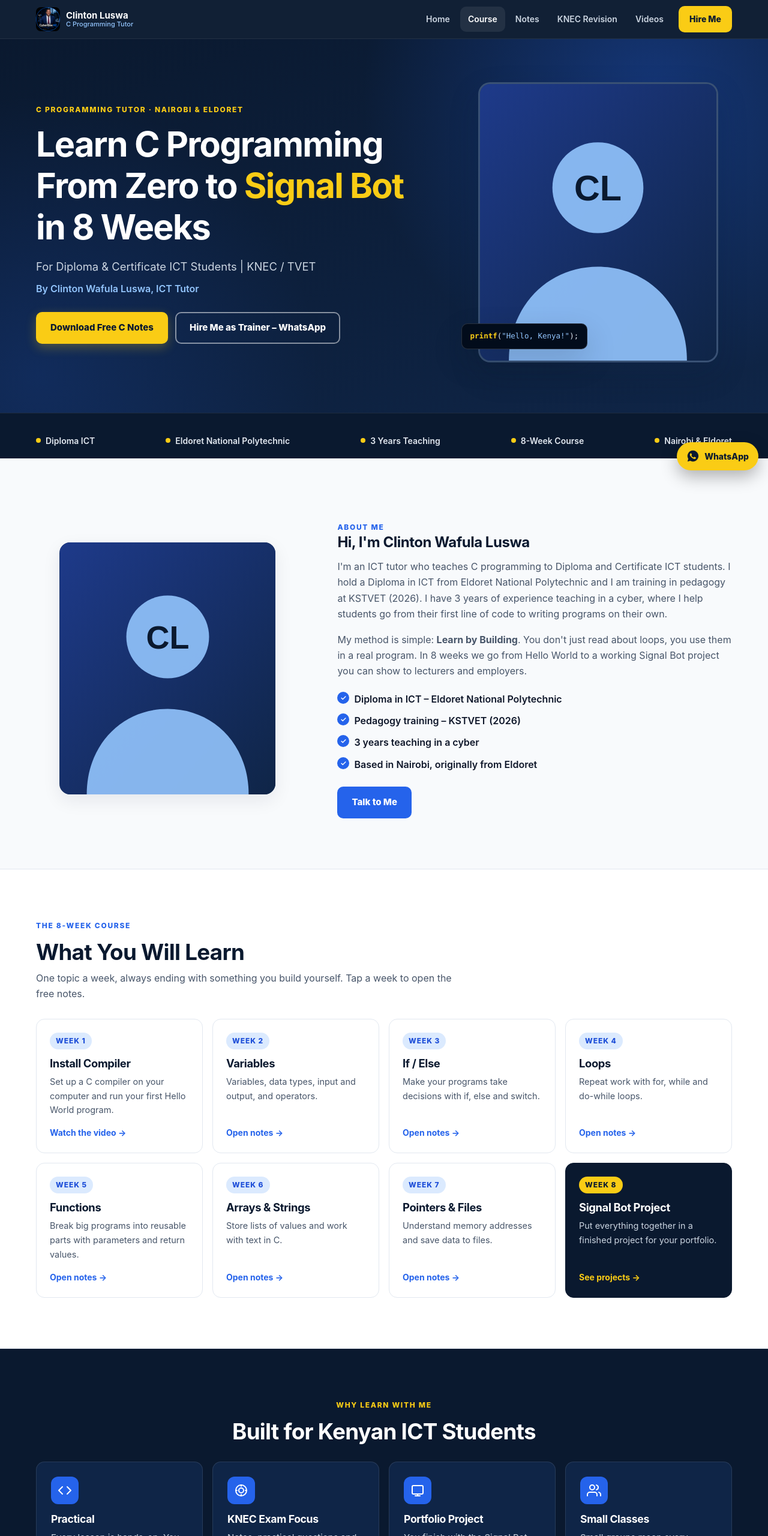
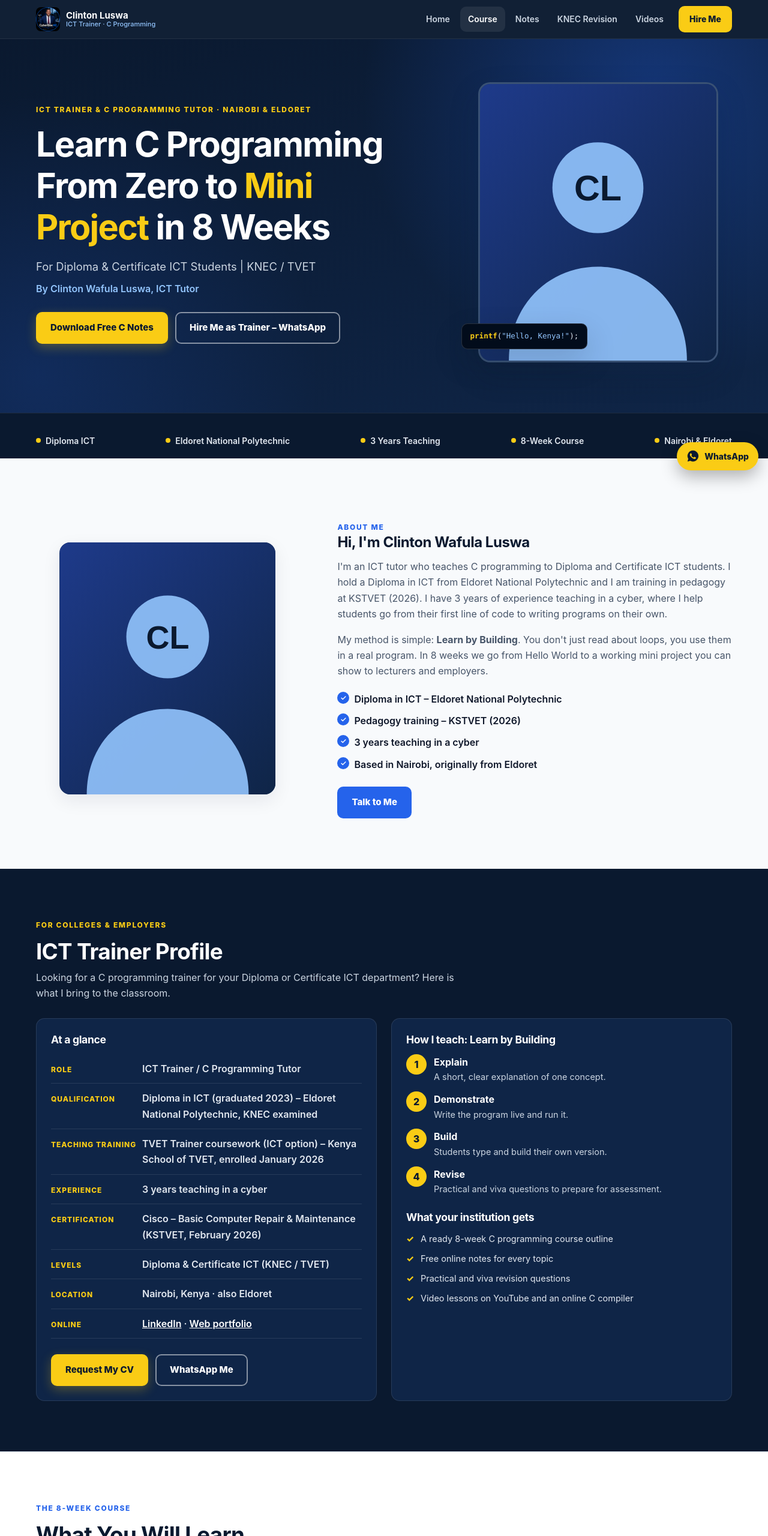
Before and after one commit to Lcwebdesigner/c-programming-hub, a plain HTML site: page index.html in a window 1280 px wide. Shown: the top 2560 px of the page at 60% size. Drawn offline with Linux system fonts and the light colour scheme.

Commit message:
Add files via upload

```diff
--- a/index.html
+++ b/index.html
@@ -4,7 +4,7 @@
 <meta charset="UTF-8">
 <meta name="viewport" content="width=device-width, initial-scale=1.0">
 <title>C Programming Tutor Nairobi | Clinton Luswa – KNEC ICT Trainer</title>
-<meta name="description" content="Learn C Programming in Kenya from zero to Signal Bot in 8 weeks. KNEC C programming notes, Diploma ICT C programming classes in Nairobi &amp; Eldoret by Clinton Wafula Luswa, ICT Tutor.">
+<meta name="description" content="Learn C Programming in Kenya from zero to Mini Project in 8 weeks. KNEC C programming notes, Diploma ICT C programming classes in Nairobi &amp; Eldoret by Clinton Wafula Luswa, ICT Tutor.">
 <meta name="keywords" content="C Programming Tutor Nairobi, Learn C Programming Kenya, KNEC C Programming Notes, Diploma ICT C Programming, ICT Trainer Nairobi, TVET C programming">
 <meta name="author" content="Clinton Wafula Luswa">
 <meta name="robots" content="index, follow, max-image-preview:large">
@@ -15,15 +15,15 @@
 <meta property="og:site_name" content="C Programming Hub – Clinton Luswa">
 <meta property="og:locale" content="en_KE">
 <meta property="og:title" content="C Programming Tutor Nairobi | Learn C in 8 Weeks – Clinton Luswa">
-<meta property="og:description" content="From Hello World to Signal Bot in 8 weeks. Free KNEC C programming notes and classes for Diploma &amp; Certificate ICT students. Nairobi &amp; Eldoret.">
+<meta property="og:description" content="From Hello World to Mini Project in 8 weeks. Free KNEC C programming notes and classes for Diploma &amp; Certificate ICT students. Nairobi &amp; Eldoret.">
 <meta property="og:url" content="https://c-programming-hub-mu.vercel.app/">
 <meta property="og:image" content="https://c-programming-hub-mu.vercel.app/og-image.png">
 <meta property="og:image:width" content="1200">
 <meta property="og:image:height" content="630">
-<meta property="og:image:alt" content="Learn C Programming from zero to Signal Bot in 8 weeks with Clinton Wafula Luswa, ICT Tutor">
+<meta property="og:image:alt" content="Learn C Programming from zero to Mini Project in 8 weeks with Clinton Wafula Luswa, ICT Tutor">
 <meta name="twitter:card" content="summary_large_image">
 <meta name="twitter:title" content="C Programming Tutor Nairobi | Clinton Luswa">
-<meta name="twitter:description" content="Learn C from zero to Signal Bot in 8 weeks. KNEC notes for Diploma &amp; Certificate ICT students.">
+<meta name="twitter:description" content="Learn C from zero to Mini Project in 8 weeks. KNEC notes for Diploma &amp; Certificate ICT students.">
 <meta name="twitter:image" content="https://c-programming-hub-mu.vercel.app/og-image.png">
 
 <link rel="icon" href="/logo-96.png" type="image/png">
@@ -46,13 +46,15 @@
       "@type": "Person",
       "@id": "https://c-programming-hub-mu.vercel.app/#clinton",
       "name": "Clinton Wafula Luswa",
-      "jobTitle": "C Programming Tutor and ICT Trainer",
+      "jobTitle": "ICT Trainer and C Programming Tutor",
+      "seeks": "ICT trainer and C programming tutor positions in Nairobi and Eldoret",
       "description": "ICT tutor teaching C programming to Diploma and Certificate ICT students (KNEC / TVET) in Nairobi and Eldoret, Kenya.",
       "url": "https://c-programming-hub-mu.vercel.app/",
       "image": "https://c-programming-hub-mu.vercel.app/og-image.png",
       "email": "mailto:clintonluswa@gmail.com",
       "telephone": "+254748032315",
       "alumniOf": { "@type": "CollegeOrUniversity", "name": "Eldoret National Polytechnic" },
+      "sameAs": ["https://www.linkedin.com/in/clinton-wafula-luswa-108b37429", "https://luswa-portfolio.vercel.app"],
       "knowsAbout": ["C programming", "ICT training", "KNEC Diploma ICT", "TVET"],
       "homeLocation": { "@type": "Place", "address": { "@type": "PostalAddress", "addressLocality": "Nairobi", "addressCountry": "KE" } },
       "areaServed": ["Nairobi", "Eldoret"]
@@ -60,8 +62,8 @@
     {
       "@type": "Course",
       "@id": "https://c-programming-hub-mu.vercel.app/#course",
-      "name": "C Programming: From Zero to Signal Bot in 8 Weeks",
-      "description": "An 8-week, learn-by-building C programming course for Diploma and Certificate ICT students: compiler setup, variables, if/else, loops, functions, arrays and strings, pointers and files, and a final Signal Bot project.",
+      "name": "C Programming: From Zero to Mini Project in 8 Weeks",
+      "description": "An 8-week, learn-by-building C programming course for Diploma and Certificate ICT students: compiler setup, variables, if/else, loops, functions, arrays and strings, pointers and files, and a final Mini Project project.",
       "provider": { "@id": "https://c-programming-hub-mu.vercel.app/#clinton" },
       "instructor": { "@id": "https://c-programming-hub-mu.vercel.app/#clinton" },
       "inLanguage": "en",
@@ -90,7 +92,7 @@
   <div class="nav-inner">
     <a class="brand" href="/" aria-label="C Programming Hub – Clinton Luswa, home">
       <img src="/logo-96.png" alt="C Programming Hub logo" width="40" height="40">
-      <span class="brand-text"><strong>Clinton Luswa</strong><small>C Programming Tutor</small></span>
+      <span class="brand-text"><strong>Clinton Luswa</strong><small>ICT Trainer · C Programming</small></span>
     </a>
     <button class="menu-toggle" id="menuToggle" type="button" aria-label="Open navigation menu" aria-expanded="false" aria-controls="navLinks">☰</button>
     <nav class="nav-links" id="navLinks" aria-label="Main navigation">
@@ -110,8 +112,8 @@
 <section class="hero" id="home" aria-labelledby="hero-title">
   <div class="hero-grid">
     <div class="hero-copy">
-      <span class="eyebrow">C Programming Tutor · Nairobi &amp; Eldoret</span>
-      <h1 id="hero-title">Learn C Programming From Zero to <span>Signal Bot</span> in 8 Weeks</h1>
+      <span class="eyebrow">ICT Trainer &amp; C Programming Tutor · Nairobi &amp; Eldoret</span>
+      <h1 id="hero-title">Learn C Programming From Zero to <span>Mini Project</span> in 8 Weeks</h1>
       <p class="hero-subtitle">For Diploma &amp; Certificate ICT Students | KNEC / TVET</p>
       <p class="hero-by">By Clinton Wafula Luswa, ICT Tutor</p>
       <div class="hero-actions">
@@ -149,7 +151,7 @@
       <span class="section-label">About Me</span>
       <h2 id="about-title">Hi, I'm Clinton Wafula Luswa</h2>
       <p>I'm an ICT tutor who teaches C programming to Diploma and Certificate ICT students. I hold a Diploma in ICT from Eldoret National Polytechnic and I am training in pedagogy at KSTVET (2026). I have 3 years of experience teaching in a cyber, where I help students go from their first line of code to writing programs on their own.</p>
-      <p>My method is simple: <strong>Learn by Building</strong>. You don't just read about loops, you use them in a real program. In 8 weeks we go from Hello World to a working Signal Bot project you can show to lecturers and employers.</p>
+      <p>My method is simple: <strong>Learn by Building</strong>. You don't just read about loops, you use them in a real program. In 8 weeks we go from Hello World to a working mini project you can show to lecturers and employers.</p>
       <ul class="about-facts">
         <li>Diploma in ICT – Eldoret National Polytechnic</li>
         <li>Pedagogy training – KSTVET (2026)</li>
@@ -157,6 +159,52 @@
         <li>Based in Nairobi, originally from Eldoret</li>
       </ul>
       <a class="btn btn-blue" href="#contact">Talk to Me</a>
+    </div>
+  </div>
+</section>
+
+<!-- ============ FOR COLLEGES / EMPLOYERS ============ -->
+<section class="section dark" id="trainer" aria-labelledby="trainer-title">
+  <div class="container">
+    <div class="section-heading">
+      <span class="section-label">For Colleges &amp; Employers</span>
+      <h2 id="trainer-title">ICT Trainer Profile</h2>
+      <p>Looking for a C programming trainer for your Diploma or Certificate ICT department? Here is what I bring to the classroom.</p>
+    </div>
+    <div class="profile-grid">
+      <div class="profile-card">
+        <h3>At a glance</h3>
+        <dl class="profile-facts">
+          <div><dt>Role</dt><dd>ICT Trainer / C Programming Tutor</dd></div>
+          <div><dt>Qualification</dt><dd>Diploma in ICT (graduated 2023) – Eldoret National Polytechnic, KNEC examined</dd></div>
+          <div><dt>Teaching training</dt><dd>TVET Trainer coursework (ICT option) – Kenya School of TVET, enrolled January 2026</dd></div>
+          <div><dt>Experience</dt><dd>3 years teaching in a cyber</dd></div>
+          <div><dt>Certification</dt><dd>Cisco – Basic Computer Repair &amp; Maintenance (KSTVET, February 2026)</dd></div>
+          <div><dt>Levels</dt><dd>Diploma &amp; Certificate ICT (KNEC / TVET)</dd></div>
+          <div><dt>Location</dt><dd>Nairobi, Kenya · also Eldoret</dd></div>
+          <div><dt>Online</dt><dd><a href="https://www.linkedin.com/in/clinton-wafula-luswa-108b37429" target="_blank" rel="noopener">LinkedIn</a> · <a href="https://luswa-portfolio.vercel.app" target="_blank" rel="noopener">Web portfolio</a></dd></div>
+        </dl>
+        <div class="hero-actions">
+          <a class="btn btn-primary" href="mailto:clintonluswa@gmail.com?subject=Request%20for%20CV%20%E2%80%93%20ICT%20Trainer&amp;body=Hello%20Clinton%2C%20please%20send%20me%20your%20CV.">Request My CV</a>
+          <a class="btn btn-secondary" href="https://wa.me/254748032315?text=Hello%20Clinton%2C%20I%20would%20like%20to%20discuss%20a%20trainer%20position." target="_blank" rel="noopener">WhatsApp Me</a>
+        </div>
+      </div>
+      <div class="profile-card">
+        <h3>How I teach: Learn by Building</h3>
+        <ol class="method-steps">
+          <li><strong>Explain</strong><span>A short, clear explanation of one concept.</span></li>
+          <li><strong>Demonstrate</strong><span>Write the program live and run it.</span></li>
+          <li><strong>Build</strong><span>Students type and build their own version.</span></li>
+          <li><strong>Revise</strong><span>Practical and viva questions to prepare for assessment.</span></li>
+        </ol>
+        <h3>What your institution gets</h3>
+        <ul class="plan-list light">
+          <li>A ready 8-week C programming course outline</li>
+          <li>Free online notes for every topic</li>
+          <li>Practical and viva revision questions</li>
+          <li>Video lessons on YouTube and an online C compiler</li>
+        </ul>
+      </div>
     </div>
   </div>
 </section>
@@ -177,7 +225,7 @@
       <a class="week-card" href="/c-programming-functions"><span class="week-num">Week 5</span><h3>Functions</h3><p>Break big programs into reusable parts with parameters and return values.</p><span class="week-link">Open notes →</span></a>
       <a class="week-card" href="/c-programming-arrays"><span class="week-num">Week 6</span><h3>Arrays &amp; Strings</h3><p>Store lists of values and work with text in C.</p><span class="week-link">Open notes →</span></a>
       <a class="week-card" href="/c-programming-pointers"><span class="week-num">Week 7</span><h3>Pointers &amp; Files</h3><p>Understand memory addresses and save data to files.</p><span class="week-link">Open notes →</span></a>
-      <a class="week-card final" href="/c-programming-projects"><span class="week-num">Week 8</span><h3>Signal Bot Project</h3><p>Put everything together in a finished project for your portfolio.</p><span class="week-link">See projects →</span></a>
+      <a class="week-card final" href="/c-programming-projects"><span class="week-num">Week 8</span><h3>Mini Project</h3><p>Put everything together in a finished project for your portfolio.</p><span class="week-link">See projects →</span></a>
     </div>
   </div>
 </section>
@@ -192,7 +240,7 @@
     <div class="why-grid">
       <div class="why-card"><div class="icon"><svg viewBox="0 0 24 24" aria-hidden="true"><path d="M16 18l6-6-6-6M8 6l-6 6 6 6"/></svg></div><h3>Practical</h3><p>Every lesson is hands-on. You type the code, run it, break it and fix it.</p></div>
       <div class="why-card"><div class="icon"><svg viewBox="0 0 24 24" aria-hidden="true"><circle cx="12" cy="12" r="9"/><circle cx="12" cy="12" r="4"/><path d="M12 3v2M12 19v2M3 12h2M19 12h2"/></svg></div><h3>KNEC Exam Focus</h3><p>Notes, practical questions and viva questions made for Diploma and Certificate ICT students.</p></div>
-      <div class="why-card"><div class="icon"><svg viewBox="0 0 24 24" aria-hidden="true"><rect x="3" y="4" width="18" height="14" rx="2"/><path d="M8 21h8M12 18v3"/></svg></div><h3>Portfolio Project</h3><p>You finish with the Signal Bot project, something real to show lecturers and employers.</p></div>
+      <div class="why-card"><div class="icon"><svg viewBox="0 0 24 24" aria-hidden="true"><rect x="3" y="4" width="18" height="14" rx="2"/><path d="M8 21h8M12 18v3"/></svg></div><h3>Portfolio Project</h3><p>You finish with the mini project, something real to show lecturers and employers.</p></div>
       <div class="why-card"><div class="icon"><svg viewBox="0 0 24 24" aria-hidden="true"><path d="M17 21v-2a4 4 0 0 0-4-4H5a4 4 0 0 0-4 4v2"/><circle cx="9" cy="7" r="4"/><path d="M23 21v-2a4 4 0 0 0-3-3.87M16 3.13a4 4 0 0 1 0 7.75"/></svg></div><h3>Small Classes</h3><p>Small groups mean every student gets attention and questions get answered.</p></div>
     </div>
   </div>
@@ -388,9 +436,8 @@ int main(void) {
     </div>
     <div class="video-layout">
       <div>
-        <!-- REPLACE data-video-id with the ID from your YouTube link: youtube.com/watch?v=THIS_PART -->
-        <a class="yt-embed" id="featuredVideo" data-video-id="REPLACE_WITH_VIDEO_ID" data-title="How to Install C Compiler on Windows (30 Mins)"
-           href="https://www.youtube.com/results?search_query=C+Programming+with+Clinton+Luswa" target="_blank" rel="noopener"
+        <a class="yt-embed" id="featuredVideo" data-video-id="zXeTOxOhnnI" data-title="How to Install C Compiler on Windows (30 Mins)"
+           href="https://youtu.be/zXeTOxOhnnI" target="_blank" rel="noopener"
            aria-label="Play video: How to Install C Compiler on Windows (30 Mins)">
           <span class="yt-play">
             <span class="circle"><svg viewBox="0 0 24 24" aria-hidden="true"><path d="M8 5v14l11-7z"/></svg></span>
@@ -410,7 +457,7 @@ int main(void) {
       </div>
     </div>
     <div class="video-cta">
-      <a class="btn btn-primary" href="https://www.youtube.com/results?search_query=C+Programming+with+Clinton+Luswa" target="_blank" rel="noopener">Find the Channel on YouTube</a>
+      <a class="btn btn-primary" href="https://youtu.be/zXeTOxOhnnI" target="_blank" rel="noopener">Watch on YouTube</a>
     </div>
   </div>
 </section>
@@ -485,14 +532,14 @@ int main(void) {
   <div class="container contact-grid">
     <div class="contact-info">
       <span class="section-label">Contact / Hire Me</span>
-      <h2 id="contact-title">Let's Talk About Your C Programming Classes</h2>
-      <p>Whether you are a student, a parent or a college looking for an ICT trainer, send me a message and I will reply as soon as I can.</p>
+      <h2 id="contact-title">Hiring an ICT Trainer? Let's Talk</h2>
+      <p>I am open to ICT trainer and C programming tutor positions in Nairobi and Eldoret. Colleges, TVET institutions, students and parents are all welcome to message me and I will reply as soon as I can.</p>
       <ul class="contact-list">
         <li><span class="dot" aria-hidden="true">✆</span><div><a href="https://wa.me/254748032315" target="_blank" rel="noopener">WhatsApp: 0748 032 315</a><small>Fastest way to reach me</small></div></li>
         <li><span class="dot" aria-hidden="true">✉</span><div><a href="mailto:clintonluswa@gmail.com">clintonluswa@gmail.com</a><small>For colleges and formal enquiries</small></div></li>
         <li><span class="dot" aria-hidden="true">⌖</span><div><strong>Nairobi, Kenya</strong><small>Also serving Eldoret</small></div></li>
       </ul>
-      <a class="btn btn-primary" href="https://wa.me/254748032315?text=Hello%20Clinton%2C%20I%20found%20your%20website%20and%20would%20like%20to%20talk%20about%20C%20Programming%20classes." target="_blank" rel="noopener">Chat on WhatsApp</a>
+      <div class="hero-actions"><a class="btn btn-primary" href="https://wa.me/254748032315?text=Hello%20Clinton%2C%20I%20found%20your%20website%20and%20would%20like%20to%20talk%20about%20a%20trainer%20position%20or%20C%20Programming%20classes." target="_blank" rel="noopener">Chat on WhatsApp</a><a class="btn btn-secondary" href="mailto:clintonluswa@gmail.com?subject=ICT%20Trainer%20Enquiry%20%E2%80%93%20Clinton%20Luswa">Email Me</a></div>
     </div>
 
     <form class="contact-form" id="contactForm" action="mailto:clintonluswa@gmail.com" method="post" enctype="text/plain">
--- a/style.css
+++ b/style.css
@@ -138,6 +138,8 @@ p { margin: 0 0 1em; }
 /* On light sections the legacy secondary button needs dark text */
 .section .btn-secondary, .course-intro .btn-secondary { color: var(--blue); border-color: var(--blue); }
 .section .btn-secondary:hover, .course-intro .btn-secondary:hover { background: var(--blue-soft); }
+.section.dark .btn-secondary { color: #fff; border-color: rgba(255, 255, 255, 0.5); }
+.section.dark .btn-secondary:hover { background: rgba(255, 255, 255, 0.1); border-color: #fff; }
 
 /* ---------- Hero (home + legacy inner pages) ---------- */
 .hero {
@@ -376,6 +378,25 @@ pre code { background: transparent; color: inherit; padding: 0; }
 .plan-list li::before { content: "✓"; position: absolute; left: 0; color: var(--blue); font-weight: 800; }
 @media (min-width: 800px) { .plan-grid { grid-template-columns: repeat(3, 1fr); } }
 
+/* ---------- Trainer profile ---------- */
+.profile-grid { display: grid; gap: 18px; }
+.profile-card { background: var(--navy-2); border: 1px solid rgba(255, 255, 255, .1); border-radius: var(--radius); padding: 24px; }
+.profile-card h3 { font-size: 1.1rem; margin-bottom: 14px; }
+.profile-card h3:not(:first-child) { margin-top: 24px; }
+.profile-facts { margin: 0 0 20px; display: grid; }
+.profile-facts div { display: grid; gap: 2px; padding: 11px 0; border-bottom: 1px solid rgba(255, 255, 255, .1); }
+.profile-facts dt { font-size: 12px; font-weight: 800; letter-spacing: .08em; text-transform: uppercase; color: var(--yellow); }
+.profile-facts dd { margin: 0; color: #e2e8f0; font-weight: 600; }
+.profile-facts a { color: #fff; text-decoration: underline; }
+.method-steps { list-style: none; counter-reset: s; padding: 0; margin: 0; display: grid; gap: 12px; }
+.method-steps li { counter-increment: s; position: relative; padding-left: 46px; display: grid; }
+.method-steps li::before { content: counter(s); position: absolute; left: 0; top: 0; width: 34px; height: 34px; border-radius: 50%; background: var(--yellow); color: var(--navy); font-weight: 800; display: grid; place-items: center; }
+.method-steps strong { color: #fff; }
+.method-steps span { color: #cbd5e1; font-size: 14.5px; }
+.plan-list.light { color: #e2e8f0; }
+.plan-list.light li::before { color: var(--yellow); }
+@media (min-width: 800px) { .profile-grid { grid-template-columns: 1fr 1fr; gap: 24px; } .profile-facts div { grid-template-columns: 150px 1fr; align-items: baseline; } }
+
 /* ---------- Testimonials (shown once you add real ones) ---------- */
 .quote-grid { display: grid; gap: 16px; }
 .quote { background: #fff; border: 1px solid var(--line); border-radius: var(--radius); padding: 24px; }
```
Also changed, not shown: og-image.png.
